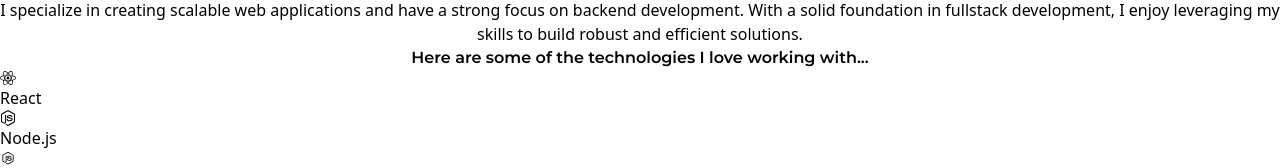
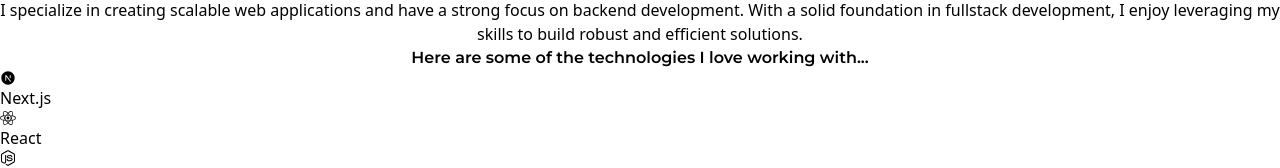
Before and after one commit to Adarsreg/portfolio, a React (Vite) app in the folder p-portfolio/: page / in a window 1280 px wide. Shown: the part 546-714 px from the top of the page. Built offline with nearby package versions, Linux system fonts and the light colour scheme.

Commit message:
chore: Update react-icons to version 5.2.1

```diff
--- a/p-portfolio/package.json
+++ b/p-portfolio/package.json
@@ -13,7 +13,7 @@
     "framer-motion": "^10.12.16",
     "react": "^18.2.0",
     "react-dom": "^18.2.0",
-    "react-icons": "^4.9.0",
+    "react-icons": "^5.2.1",
     "react-intersection-observer": "^9.5.0",
     "react-router-dom": "^6.13.0"
   },
--- a/p-portfolio/src/components/Skills.jsx
+++ b/p-portfolio/src/components/Skills.jsx
@@ -4,7 +4,7 @@ import { useInView } from 'react-intersection-observer';
 import { FaReact, FaNodeJs, FaDatabase, FaHtml5, FaCss3 } from 'react-icons/fa';
 import { SiTypescript } from 'react-icons/si';
 import { DiMongodb, DiNodejsSmall } from 'react-icons/di';
-
+import { RiNextjsFill } from 'react-icons/ri';
 const Skills = () => {
     const [ref, inView] = useInView({
         triggerOnce: true,
@@ -43,6 +43,13 @@ const Skills = () => {
                     Here are some of the technologies I love working with...
                 </p>
                 <div className="flex flex-wrap justify-center">
+                     <motion.div
+                        className="flex items-center mx-4 my-2 lg:my-0"
+                        whileHover={{ scale: 1.1 }}
+                    >
+                        <RiNextjsFill className="text-4xl lg:text-6xl text-white mr-2" title="Next.js" />
+                        <span className="text-white text-base lg:text-xl font-semibold">Next.js</span>
+                    </motion.div>
                     <motion.div
                         className="flex items-center mx-4 my-2 lg:my-0"
                         whileHover={{ scale: 1.1 }}
```
Also changed, not shown: 1 other file (tests, documents, lock files or other folders).
